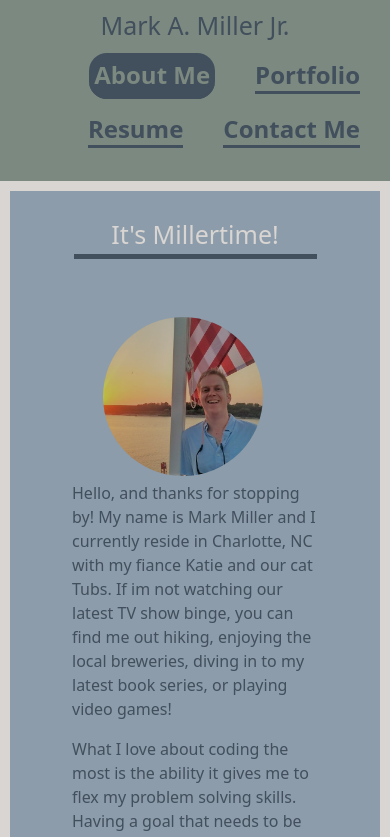
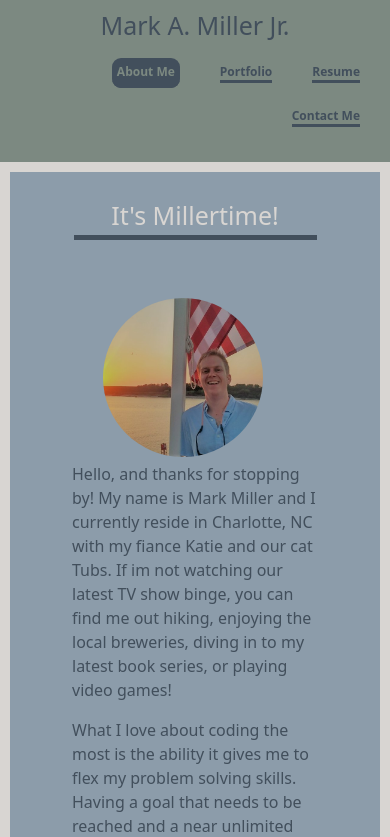
Before and after one commit to Mark-Miller78/Marks-Portfolio, a React (Create React App) app: page / in a window 390 px wide. Shown: the top 837 px of the page. Built offline with nearby package versions, Linux system fonts and the light colour scheme.

Commit message:
accordion styled

```diff
--- a/src/Pages/Projects.js
+++ b/src/Pages/Projects.js
@@ -1,5 +1,6 @@
 import React, {useState} from "react";
 import Masonry from "react-masonry-css";
+import 'bootstrap/js/dist/collapse'
 
 
 
@@ -49,14 +50,14 @@ function Projects(){
             description: 'Backend setup for a social media app',
             link: 'https://github.com/Mark-Miller78/Social-Network-API',
             gitHub: 'https://github.com/Mark-Miller78/Social-Network-API',
-            tech: 'MongoDB, Mongooose, Express.js'
+            tech: 'MongoDB, Mongoose, Express.js'
         }
     ];
 
     const breakpointColumnsObj = {
         default: 3,
-        942: 2,
-        472: 1,
+        1024: 2,
+        652: 1,
     }
 
     return (
@@ -79,13 +80,13 @@ function Projects(){
                                 key={index}
                             >
                                 <img
-                                    className={`projectImg ${isHovering === index ? "hover" : ""}`}
+                                    className='projectImg'
                                     src={require(`../assets/images/Projects/${project.name}.png`)}
                                     alt="project screenshot"
                                 />
                                 <div className='accordion accordion-flush' id={'project'+index}>
                                     <div className="accordion-item">
-                                        <h2 className="accordion-header" id={'heading'+index}>
+                                        <h2 className="accordion-header projectHeader" id={'heading'+index}>
                                             <button className="accordion-button collapsed"
                                                     type="button"
                                                     data-bs-toggle='collapse'
--- a/src/index.css
+++ b/src/index.css
@@ -63,7 +63,7 @@ header span {
   cursor: pointer;
 }
 
-.active-tab, header a:hover{
+.active-tab, header span:hover{
   background-color: var(--header-txt);
   color: var(--header-background);
   border-radius: .75em;
@@ -114,13 +114,25 @@ header span {
   font-weight: 475;
 }
 
-.card-body a{
-  padding: 5px;
+.links a{
+  padding: 10px;
 }
 
 
-.card-title{
-  font-family: fantasy;
+.accordion-button{
+  background-color: var(--header-background) !important;
+  font-weight: 700;
+}
+
+.accordion-button:not(.collapsed){
+  background-color: var(--main-background) !important;
+  color: var(--main-txt);
+}
+
+.accordion-body{
+  background-color: var(--header-background);
+  color: var(--header-txt);
+  font-weight: 600;
 }
 
 .my-masonry-grid {
@@ -150,11 +162,6 @@ header span {
   width: 100%;
 }
 
-.hover{
-  border-radius: .25rem;
-  height: 350px;
-  width: 100%;
-}
 
 .cardHover{
   box-shadow: 10px 5px rgba(0,0,0,0.70);
@@ -261,7 +268,7 @@ footer{
   header{
     padding: 10px;
   }
-  header a{
+  header span{
     font-size: 1.3rem;
   }
   .projectLinks{
@@ -274,8 +281,14 @@ footer{
   .header-info{
     font-size: 1.2rem;
   }
-  header a{
+  header{
+    flex-direction: column;
+  }
+  header span{
     font-size: 1rem;
+  }
+  header nav{
+    align-self: center;
   }
   #aboutimg{
     width: 20em;
@@ -290,18 +303,12 @@ footer{
   .section-title, .contact-info{
       width: 80%;
   }
-  header{
-      flex-direction: column;
-  }
   #aboutimg{
     width: 18em;
     margin: 0.5em 1.5em .30em 0em;
   }
   .aboutText{
     font-size: 1.25em;
-  }
-  header nav{
-      align-self: center;
   }
   .projectLinks{
     font-size: 1rem;
@@ -312,7 +319,7 @@ footer{
 }
 
 @media screen and (max-width:653px){
-  header a {
+  header span {
     font-size: 1rem;
   }
 }
@@ -321,9 +328,8 @@ footer{
   #aboutimg{
     width: 15em;
   }
-
-  .links{
-    font-size: .75rem;
+  header span{
+    font-size: 16px;
   }
 }
 
@@ -354,7 +360,7 @@ footer{
   .projectLinks{
     font-size: .75rem;
   }
-  header a{
+  header span{
     font-size: .75rem;
   }
 }
@@ -364,8 +370,8 @@ footer{
       font-size: 25px;
       width:90%;
   }
-  header a {
-    font-size: .60rem;
+  header span {
+    font-size: 12px;
   }
 
 }
```
